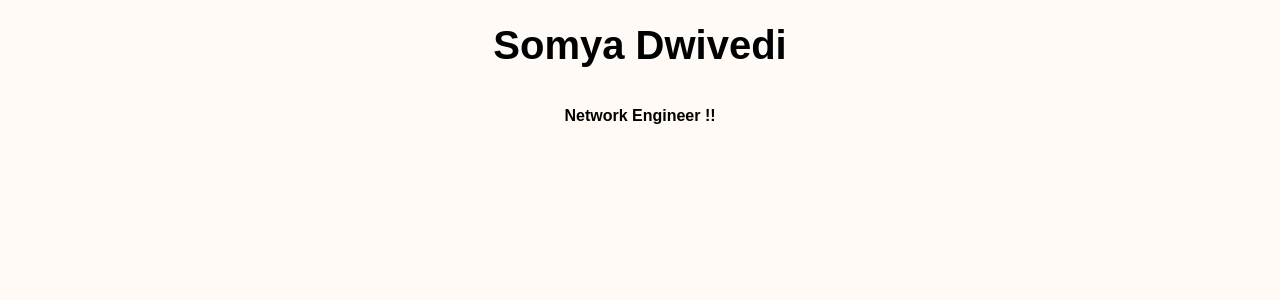
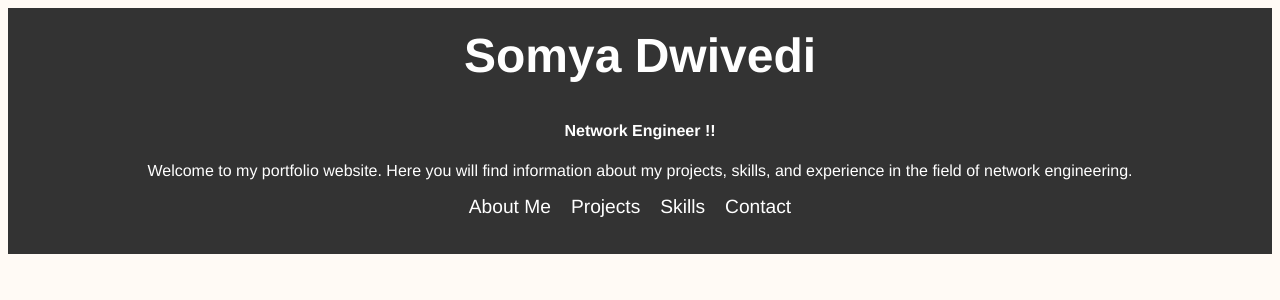
Before and after one commit to SomyaDwivedi/Portfolio, a React (Vite) app: page / in a window 1280 px wide. Shown: the top 300 px of the page. Built offline with nearby package versions, Linux system fonts and the light colour scheme.

Commit message:
Update Header styles and enhance content for improved visibility and clarity

```diff
--- a/src/Header.css
+++ b/src/Header.css
@@ -1,21 +1,20 @@
 /* Header.css */
 
 header {
-    background-color: #fffaf5;
-    color: black;
-    padding: 15px;
+    background-color: #333; /* Changed background color to dark */
+    color: white; /* Changed text color to white */
+    padding: 20px; /* Increased padding */
     text-align: center;
-    font-family: Arial, sans-serif;
+    font-family: 'Helvetica Neue', Arial, sans-serif; /* Changed font family */
 }
 
 header h1 {
     margin: 0;
-    font-size: 2.5em;
-
+    font-size: 3em; /* Increased font size */
 }
 
 nav {
-    margin-top: 10px;
+    margin-top: 15px; /* Increased margin-top */
 }
 
 nav ul {
@@ -25,11 +24,11 @@ nav ul {
 
 nav ul li {
     display: inline;
-    margin-right: 15px;
+    margin-right: 20px; /* Increased margin-right */
 }
 
 nav ul li a {
-    color: black; /* Changed to black */
+    color: white; /* Changed link color to white */
     text-decoration: none;
     font-size: 1.2em;
 }
--- a/src/Header.tsx
+++ b/src/Header.tsx
@@ -6,7 +6,17 @@ function Header() {
             <h1>Somya Dwivedi</h1>
             <br />
             <h4>Network Engineer !!</h4>
+            <p>Welcome to my portfolio website. Here you will find information about my projects, skills, and experience in the field of network engineering.</p>
+            <nav>
+                <ul>
+                    <li><a href="#about">About Me</a></li>
+                    <li><a href="#projects">Projects</a></li>
+                    <li><a href="#skills">Skills</a></li>
+                    <li><a href="#contact">Contact</a></li>
+                </ul>
+            </nav>
         </>
     );
 }
+
 export default Header;
```
